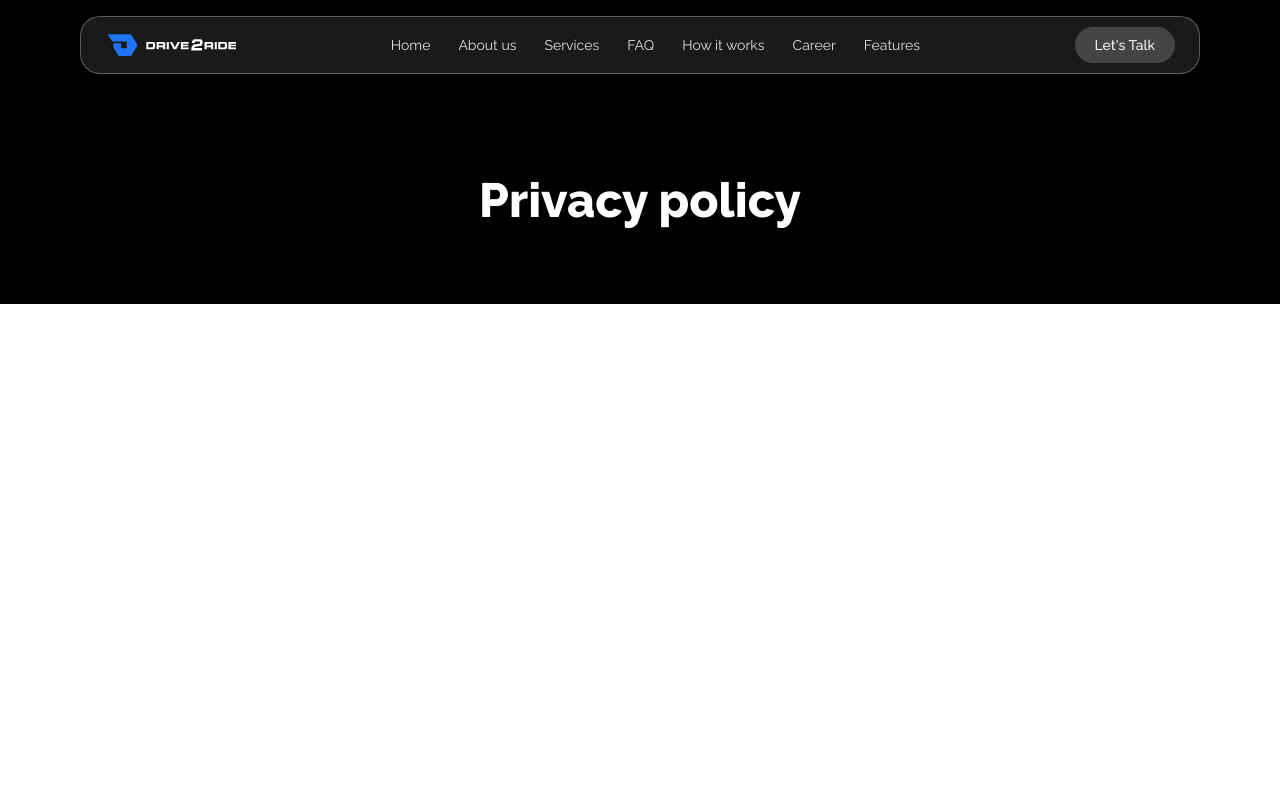
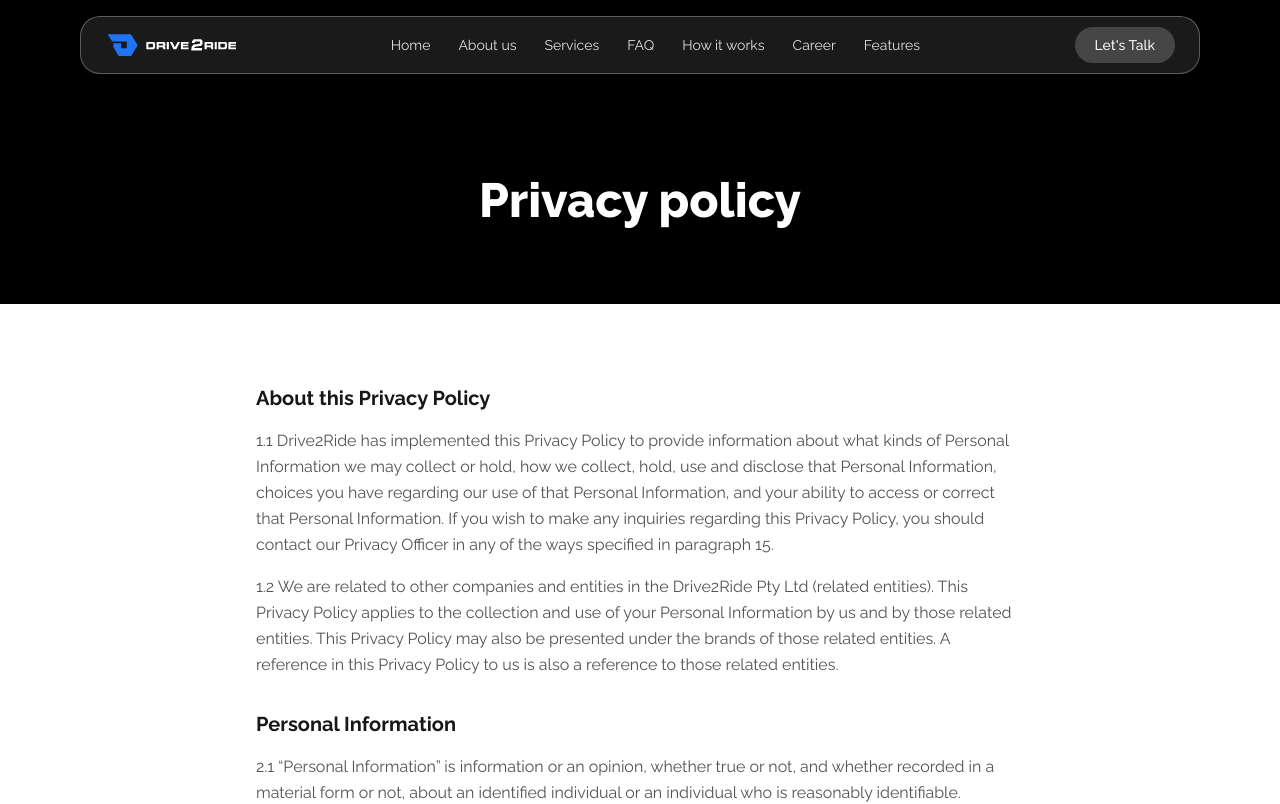
Before and after one commit to oudTech/drive2ride, a Next.js app: page /privacy-policy in a window 1280 px wide. Shown: the top 804 px of the page. Built offline with nearby package versions, Linux system fonts and the light colour scheme.

Commit message:
feat: horizontal scroll issue

```diff
--- a/app/globals.css
+++ b/app/globals.css
@@ -29,6 +29,11 @@
   --color-route-outer: var(--route-outer);
   --color-route-track: var(--route-track);
   --font-sans: var(--font-raleway);
+}
+
+html,
+body {
+  overflow-x: hidden;
 }
 
 body {
--- a/app/privacy-policy/page.tsx
+++ b/app/privacy-policy/page.tsx
@@ -4,7 +4,6 @@
 import { LegalPageHeader } from "@/components/legal/legal-page-header";
 import { LegalContent } from "@/components/legal/legal-blocks";
 import { PRIVACY_POLICY_BLOCKS } from "@/components/legal/privacy-policy-content";
-import { Reveal } from "@/components/reveal";
 import { CONTAINER } from "@/lib/container";
 import { cn } from "@/lib/utils";
 
@@ -23,9 +22,9 @@
         <LegalPageHeader title="Privacy policy" />
         <section className="pt-12 pb-16 sm:pt-16 sm:pb-20 lg:pt-20 lg:pb-24">
           <div className={cn(CONTAINER)}>
-            <Reveal y={20} className="mx-auto max-w-3xl">
+            <div className="mx-auto max-w-3xl">
               <LegalContent blocks={PRIVACY_POLICY_BLOCKS} />
-            </Reveal>
+            </div>
           </div>
         </section>
       </main>
--- a/app/terms-and-conditions/page.tsx
+++ b/app/terms-and-conditions/page.tsx
@@ -4,7 +4,6 @@
 import { LegalPageHeader } from "@/components/legal/legal-page-header";
 import { LegalContent } from "@/components/legal/legal-blocks";
 import { TERMS_BLOCKS } from "@/components/legal/terms-content";
-import { Reveal } from "@/components/reveal";
 import { CONTAINER } from "@/lib/container";
 import { cn } from "@/lib/utils";
 
@@ -23,9 +22,9 @@
         <LegalPageHeader title="Terms & Condition" />
         <section className="pt-12 pb-16 sm:pt-16 sm:pb-20 lg:pt-20 lg:pb-24">
           <div className={cn(CONTAINER)}>
-            <Reveal y={20} className="mx-auto max-w-3xl">
+            <div className="mx-auto max-w-3xl">
               <LegalContent blocks={TERMS_BLOCKS} />
-            </Reveal>
+            </div>
           </div>
         </section>
       </main>
--- a/components/legal/legal-page-header.tsx
+++ b/components/legal/legal-page-header.tsx
@@ -1,13 +1,11 @@
-import { Reveal } from "@/components/reveal";
-
 export function LegalPageHeader({ title }: { title: string }) {
   return (
     <section id="home" className="bg-black pt-40 pb-16 sm:pt-44 sm:pb-20">
-      <Reveal y={30} className="text-center">
+      <div className="text-center">
         <h1 className="text-4xl font-extrabold text-white sm:text-5xl">
           {title}
         </h1>
-      </Reveal>
+      </div>
     </section>
   );
 }
```
Also changed, not shown: .claude/settings.json.
